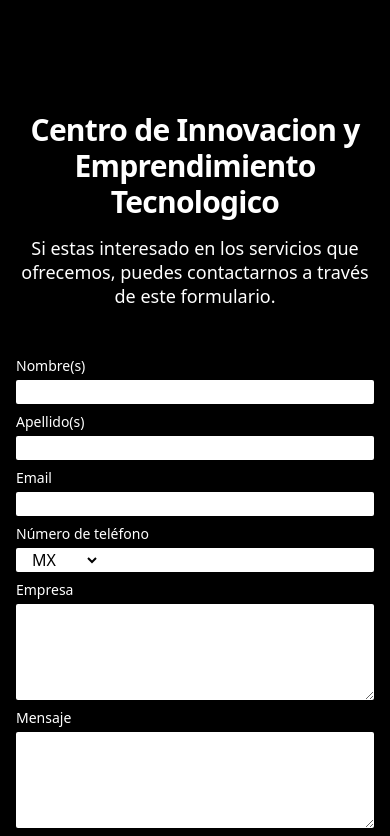
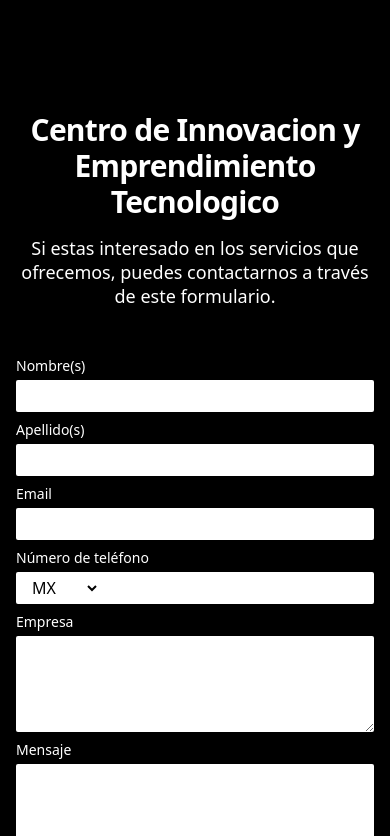
Before and after one commit to Avzolem/ciet, a Next.js app: page /contact in a window 390 px wide. Shown: the top 836 px of the page. Built offline with nearby package versions, Linux system fonts and the light colour scheme.

Commit message:
phone input

```diff
--- a/components/Footer.js
+++ b/components/Footer.js
@@ -29,23 +29,15 @@ const footerNavigation = {
 export default function Footer() {
 	return (
 		<footer
-			className="mt-32 bg-purple-700 sm:mt-56"
+			className="mt-32 bg-purple-900 sm:mt-56"
 			aria-labelledby="footer-heading">
 			<h2 id="footer-heading" className="sr-only">
 				Footer
 			</h2>
 			<div className="mx-auto max-w-7xl px-6 py-16 sm:py-24 lg:px-8 lg:py-32">
 				<div className="xl:grid xl:grid-cols-3 xl:gap-8">
-					<img
-						className="h-12 my-2"
-						src="/images/logo-white.png"
-						alt="Company name"
-					/>
-					<img
-						className="h-12 my-4"
-						src="https://res.cloudinary.com/djlx5smmq/image/upload/v1683660688/logo-uach_xce9py.png"
-						alt=""
-					/>
+					<img className="h-12 my-2" src="/images/logo-white.png" alt="CIET" />
+					<img className="h-12 my-4" src="images/+uach.png" alt="+UACH" />
 
 					<div className="mt-16 grid grid-cols-2 gap-8 xl:col-span-2 xl:mt-0">
 						<div className="md:grid md:grid-cols-2 md:gap-8">
--- a/components/forms/fields/Input.js
+++ b/components/forms/fields/Input.js
@@ -11,10 +11,7 @@ const Input = ({
 
 	return (
 		<div className={className}>
-            <label
-                htmlFor={name}
-                className="block text-sm font-medium text-white"
-            >
+			<label htmlFor={name} className="block text-sm font-medium text-white">
 				{label}
 			</label>
 			<div className="mt-1">
@@ -22,7 +19,7 @@ const Input = ({
 					type={type}
 					name={name}
 					id={name}
-                    className="focus:ring-inputfocus focus:border-inputfocus block w-full rounded-sm border-gray-300 shadow-sm sm:text-sm"
+					className="focus:ring-inputfocus focus:border-inputfocus block w-full py-1 rounded-sm border-gray-300 text-black shadow-sm sm:text-sm"
 					placeholder={placeholder}
 					{...register}
 					{...rest}
--- a/components/forms/fields/PhoneInput.js
+++ b/components/forms/fields/PhoneInput.js
@@ -29,14 +29,12 @@ const PhoneInput = ({
 						name="country"
 						autoComplete="country"
 						className="focus:border-buttonbg focus:ring-buttonbg h-full text-black rounded-sm border-transparent bg-transparent py-0 pl-3 pr-7  sm:text-sm"
-                        {...selectRegister}
-                    >
+						{...selectRegister}>
 						{CountryOptions.map((option) => (
 							<option
 								key={option.value}
 								value={option.value}
-                                defaultValue={CountryOptions[0].value}
-                            >
+								defaultValue={CountryOptions[0].value}>
 								{option.label}
 							</option>
 						))}
@@ -46,15 +44,13 @@ const PhoneInput = ({
 					type="text"
 					name={name}
 					id="phone-number"
-                    className="focus:border-buttonbg focus:ring-buttonbg block w-full rounded-sm border-gray-300 pl-16 sm:text-sm"
+					className="focus:border-buttonbg focus:ring-buttonbg block w-full rounded-sm border-gray-300 py-1 pl-24 text-black sm:text-sm"
 					placeholder={placeholder}
 					{...register}
 					{...rest}
 				/>
 			</div>
-            <p className="mt-2 text-sm font-semibold text-red-600">
-                {errorMessage}
-            </p>
+			<p className="mt-2 text-sm font-semibold text-red-600">{errorMessage}</p>
 		</div>
 	);
 };
```
Lines whose indentation alone changed are shown as unchanged.
